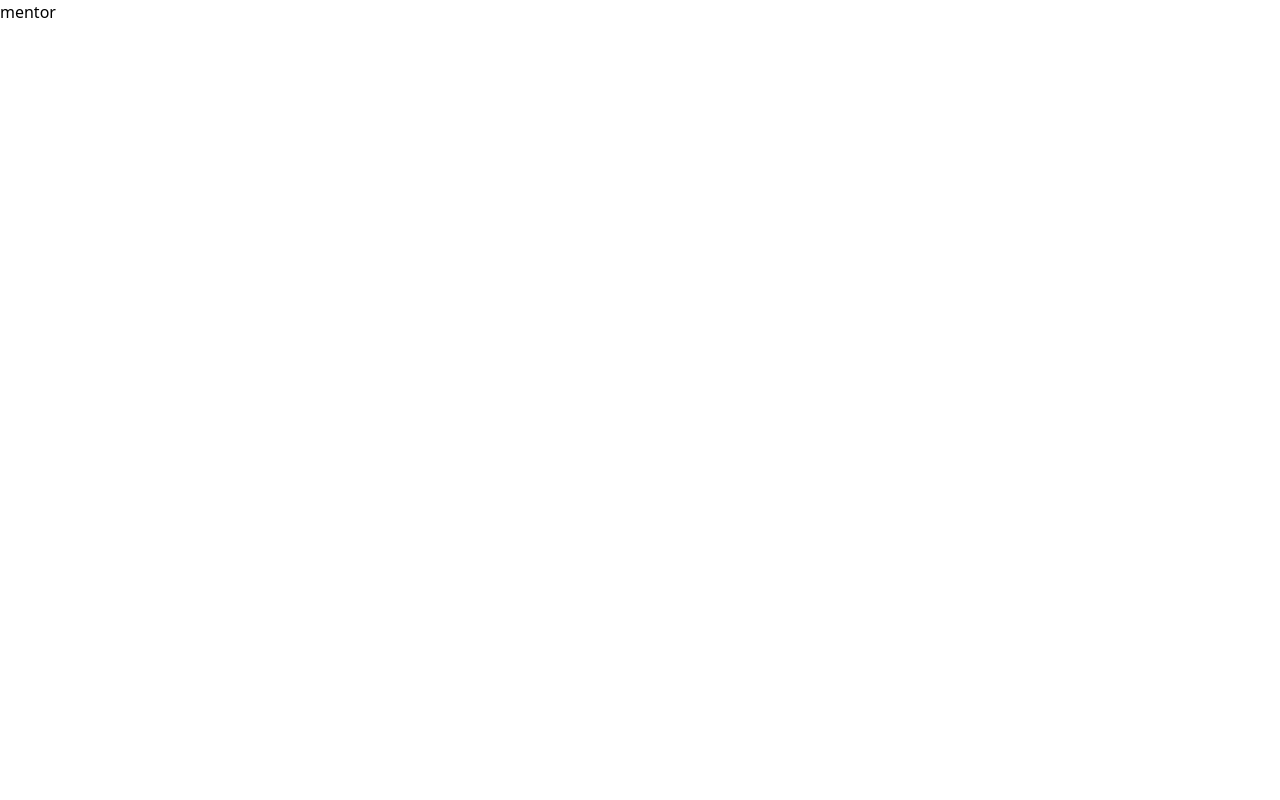
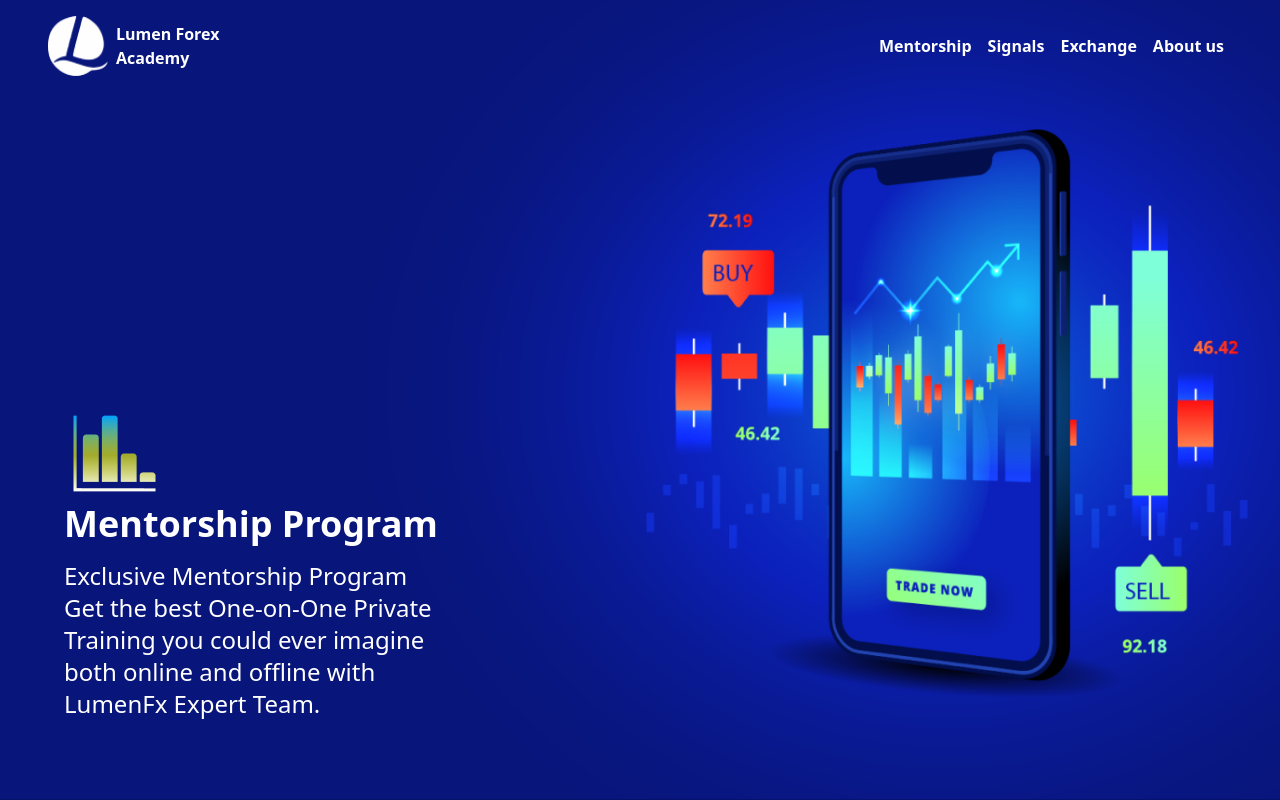
Before and after one commit to Nanocodes-Programming/forex-bang-frontend, a React (Create React App) app: page /mentorship in a window 1280 px wide. Shown: the top 800 px of the page. Built offline with nearby package versions, Linux system fonts and the light colour scheme.

Commit message:
style:started the styling of the about page

```diff
--- a/src/pages/Mentor.jsx
+++ b/src/pages/Mentor.jsx
@@ -1,7 +1,26 @@
-import React from "react";
+import Layout from "../components/Layout";
+import Wrapper from "../components/Wrapper";
+import chart from '../assets/img/chart3-svgrepo-com 1.png'
 
 const Mentor = () => {
-  return <div>mentor</div>;
+  return (
+    <Layout>
+      <Wrapper>
+        {/* home wrapper */}
+        <div className="w-[40%] h-full flex flex-col justify-end p-[4rem] items-start">
+          <img src={chart} alt="" />
+          <h1 className="text-4xl font-bold text-white">Mentorship Program</h1>
+          <p className="text-2xl text-white   my-4">
+            Exclusive Mentorship Program Get the best One-on-One Private
+            Training you could ever imagine both online and offline with LumenFx
+            Expert Team.
+          </p>
+        </div>
+        {/* home wrapper */}
+        {/* services starts here */}
+      </Wrapper>
+    </Layout>
+  );
 };
 
 export default Mentor;
```
